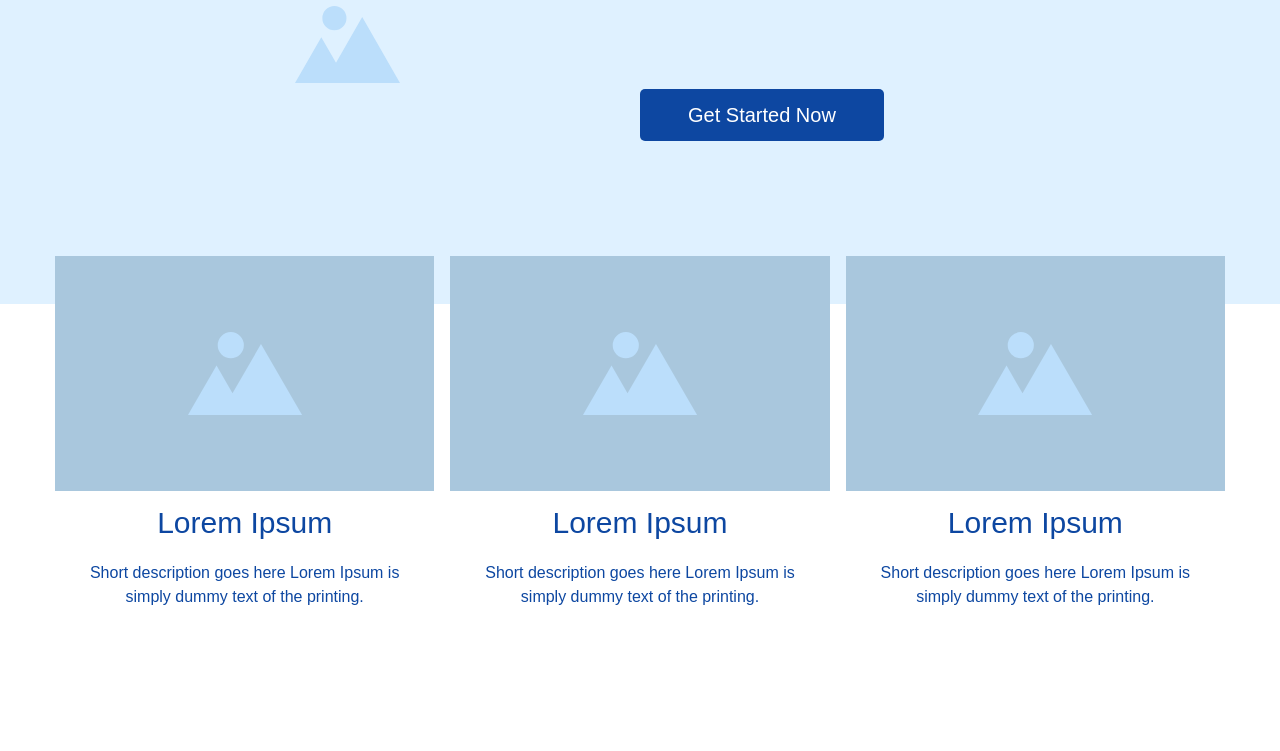
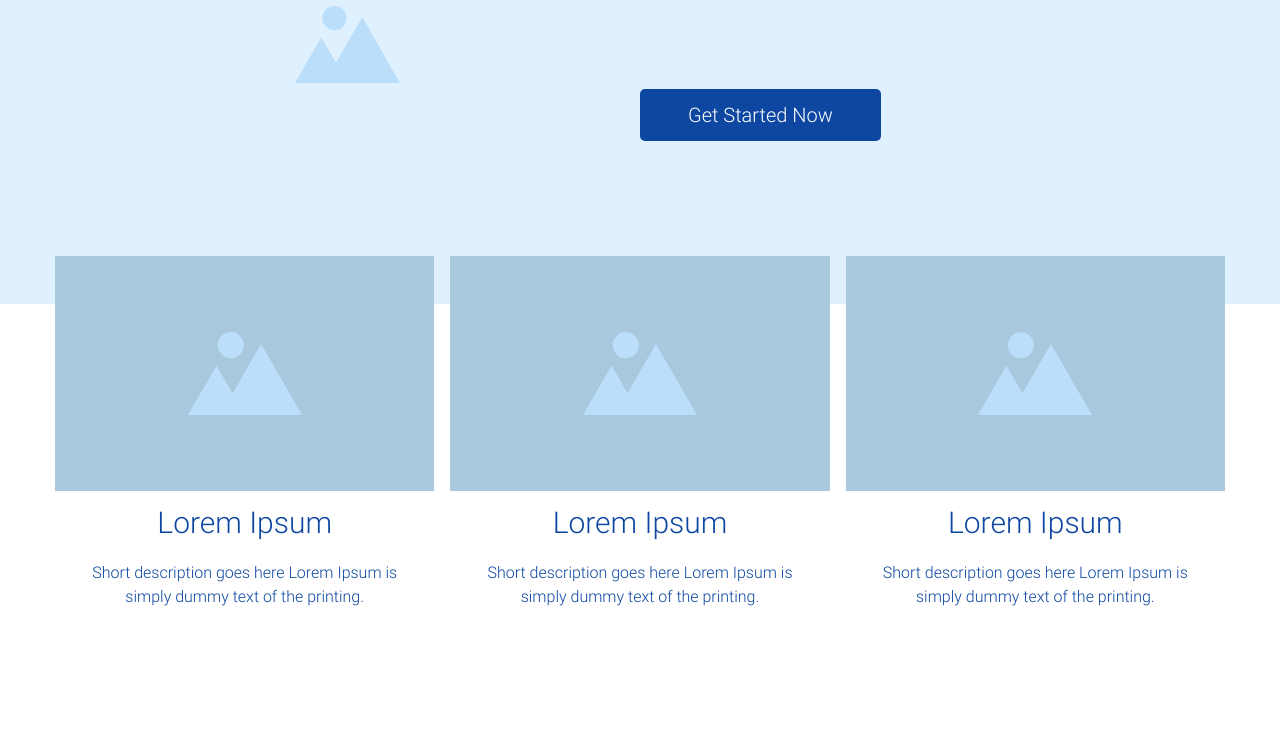
Before and after one commit to Qian-M20/trew_knowledge_frontend, a website: page index.html in a window 1280 px wide. Shown: the part 352-1103 px from the top of the page. Drawn offline with Linux system fonts and the light colour scheme.

Commit message:
fixed the fonts

```diff
--- a/src/scss/partials/_reset.scss
+++ b/src/scss/partials/_reset.scss
@@ -1,4 +1,8 @@
 /******************************* general styling*******************************/
+@include font('Roboto-Light', '../../assets/googleFonts/Roboto/Roboto-Light');
+@include font('Roboto-Regular', '../../assets/googleFonts/Roboto/Roboto-Regular');
+@include font('Roboto-Bold', '../../assets/googleFonts/Roboto/Roboto-Bold');
+
 * {
     margin:0;
     padding:0;
@@ -8,9 +12,6 @@
 html {
     overflow-x: hidden;
     body {
-        @include font('Roboto-Light', '../../assets/googleFonts/Roboto/Roboto-Light');
-        @include font('Roboto-Regular', '../../assets/googleFonts/Roboto/Roboto-Regular');
-        @include font('Roboto-Bold', '../../assets/googleFonts/Roboto/Roboto-Bold');
 
         font-family: 'Roboto-Light', sans-serif;
         background-color: $terColor;
```
Also changed, not shown: dist/css/style.css, 1 other file.
